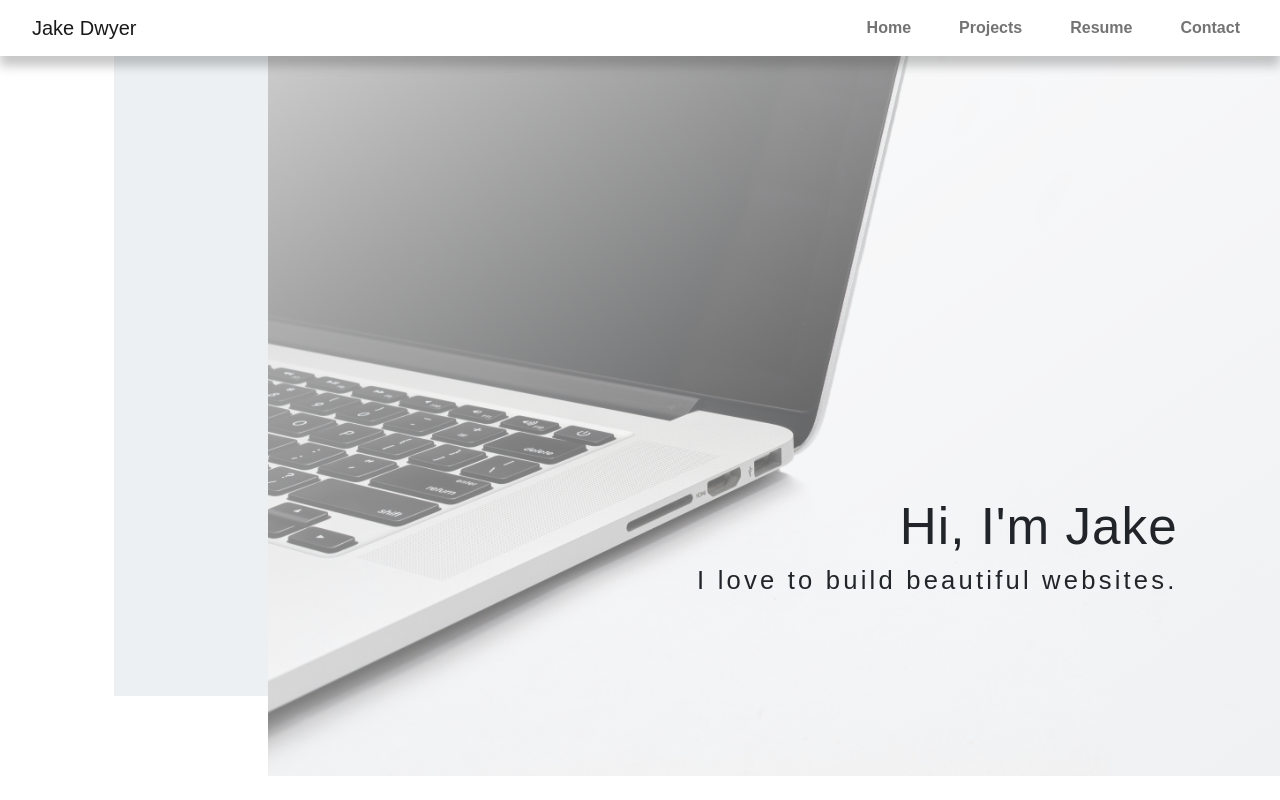
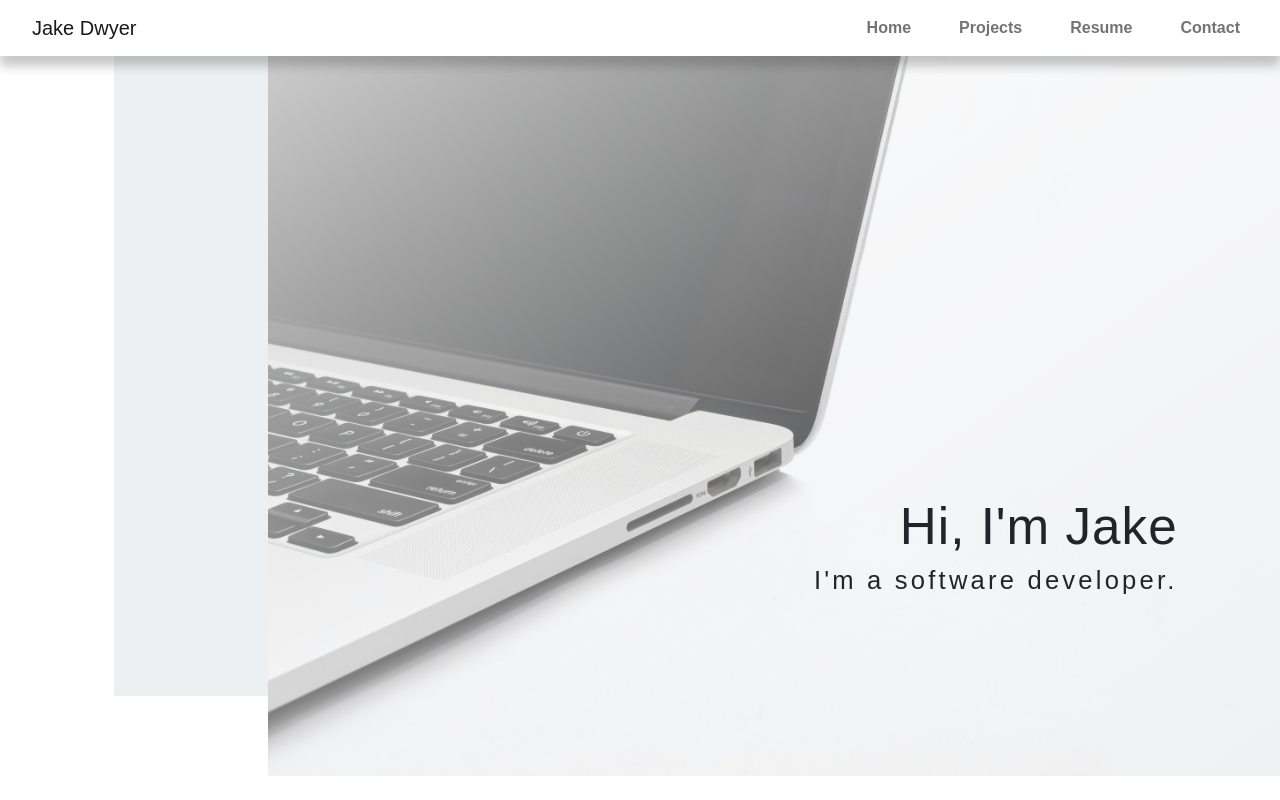
Before and after one commit to jdwyer6/portfolio-update-2022, a React (Create React App) app: page / in a window 1280 px wide. Shown: the top 800 px of the page. Built offline with nearby package versions, Linux system fonts and the light colour scheme; a web font is replaced by a local one.

Commit message:
update email

```diff
--- a/src/pages/ContactPage.js
+++ b/src/pages/ContactPage.js
@@ -14,7 +14,7 @@ const ContactPage = () => {
                         <p className='my-0 fs-3 fw-light' style={{letterSpacing: '2px', fontFamily: 'sans-serif'}}>dwyerjakej@gmail.com</p>
                     </div>
                     <Form className='w-100' action="https://formsubmit.co/31b3c32ff56df3ad8800eb7f3d8a14fc" method="POST">
-                        <input type="hidden" name="_next" value="https://jakedwyer.com/success"></input>
+                        <input type="hidden" name="_next" value="https://www.jakedwyer.com/success"></input>
                         <Form.Group className='mb-3'>
                             <Form.Label>Name</Form.Label>
                             <Form.Control type="text" name="name" required placeholder='Enter your name'></Form.Control>
--- a/src/pages/HomePage.js
+++ b/src/pages/HomePage.js
@@ -22,7 +22,7 @@ const HomePage = () => {
                         <div className="image-secondary"></div>
                         <div className="home-header-text">
                             <h1>Hi, I'm Jake</h1>
-                            <h5>I love to build beautiful websites.</h5>
+                            <h5>I'm a software developer.</h5>
                         </div>
 
                 </Row>
```
